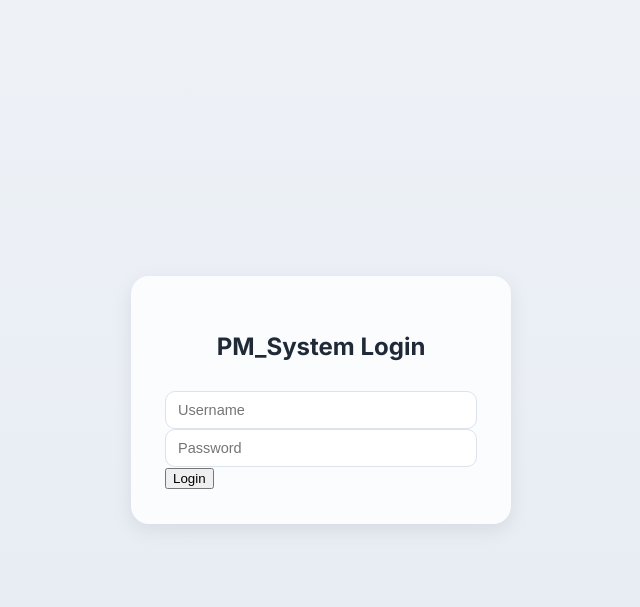
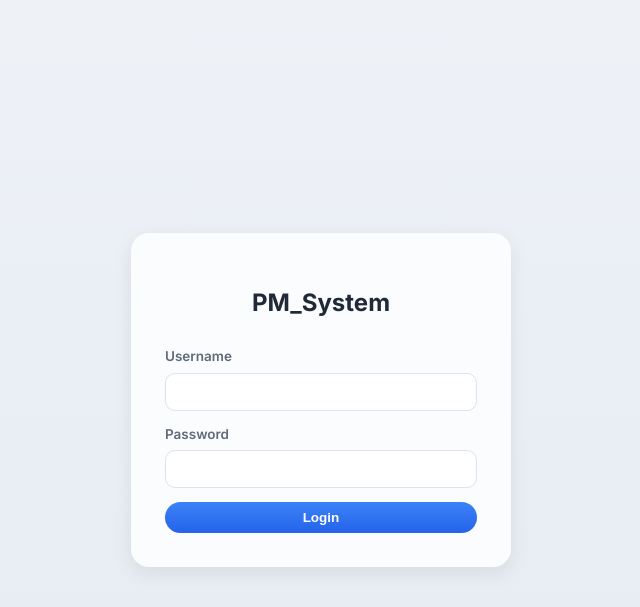
Before and after one commit to Yash-Aparajit/Preventive_Maintenance_System, a Flask app: page /login in a window 1280 px wide. Shown: the top 607 px of the page, without its empty margins (319-959 px from the left). Run offline with Flask 3, Linux system fonts and the light colour scheme.

Commit message:
Update login.html

```diff
--- a/templates/login.html
+++ b/templates/login.html
@@ -1,16 +1,26 @@
 <!DOCTYPE html>
 <html>
 <head>
-    <title>Login</title>
+    <title>Login · PM_System</title>
     <link rel="stylesheet" href="{{ url_for('static', filename='css/style.css') }}">
 </head>
 <body class="login-page">
 
 <form method="post" class="login-card">
-    <h2>PM_System Login</h2>
-    <input name="username" placeholder="Username" required>
-    <input name="password" type="password" placeholder="Password" required>
-    <button>Login</button>
+    <h2>PM_System</h2>
+
+    <div class="form-row">
+        <label>Username</label>
+        <input name="username" required>
+    </div>
+
+    <div class="form-row">
+        <label>Password</label>
+        <input type="password" name="password" required>
+    </div>
+
+    <button class="btn btn-primary" style="width:100%;">Login</button>
+
     {% for m in get_flashed_messages() %}
         <p class="error">{{ m }}</p>
     {% endfor %}
```
